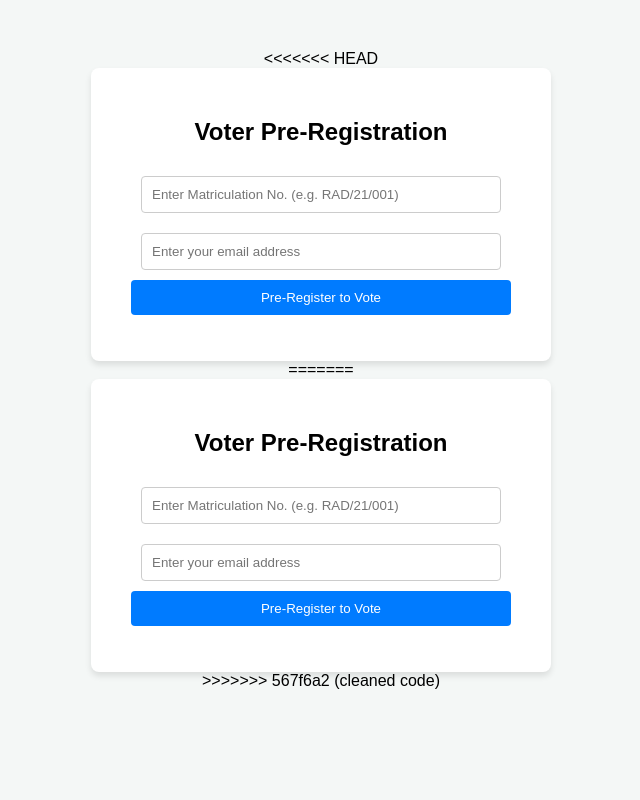
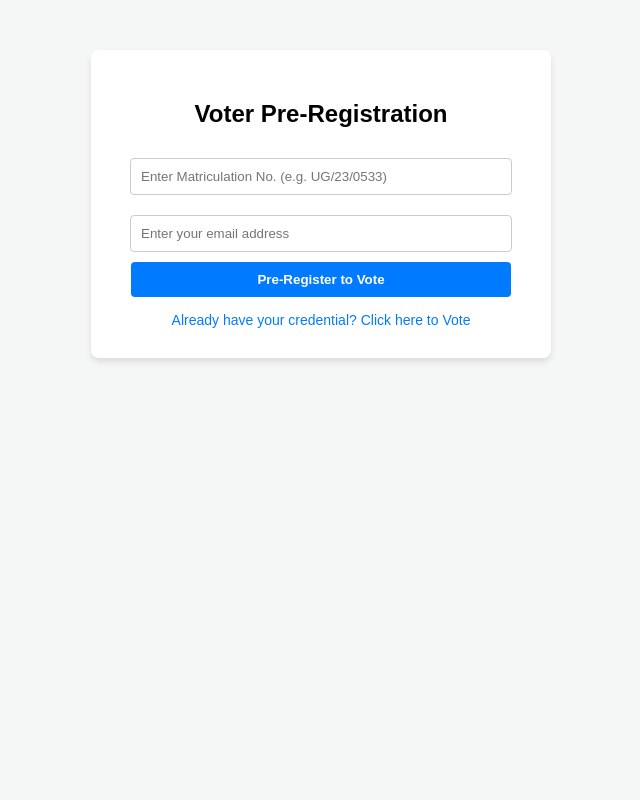
Before and after one commit to EMMANUEL-WEB-APP/ELECO-APP, a Flask app: page / in a window 1280 px wide. Shown: the whole page, without its empty margins (319-959 px from the left). Run offline with Flask 3, Linux system fonts and the light colour scheme.

Commit message:
Remove duplicate index conflict and clean up home page

```diff
--- a/templates/index.html
+++ b/templates/index.html
@@ -1,4 +1,3 @@
-<<<<<<< HEAD
 <!DOCTYPE html>
 <html lang="en">
 <head>
@@ -8,44 +7,21 @@
         body { font-family: Arial, sans-serif; text-align: center; margin-top: 50px; background-color: #f4f7f6; }
         .card { background: white; max-width: 400px; margin: auto; padding: 30px; border-radius: 8px; box-shadow: 0 4px 6px rgba(0,0,0,0.1); }
         input { width: 90%; padding: 10px; margin: 10px 0; border: 1px solid #ccc; border-radius: 4px; }
-        button { width: 95%; padding: 10px; background-color: #007bff; color: white; border: none; border-radius: 4px; cursor: pointer; }
+        button { width: 95%; padding: 10px; background-color: #007bff; color: white; border: none; border-radius: 4px; cursor: pointer; font-weight: bold; }
         button:hover { background-color: #0056b3; }
+        .link-btn { display: block; margin-top: 15px; color: #007bff; text-decoration: none; font-size: 14px; }
+        .link-btn:hover { text-decoration: underline; }
     </style>
 </head>
 <body>
     <div class="card">
         <h2>Voter Pre-Registration</h2>
         <form action="/register" method="POST">
-            <input type="text" name="matric_no" placeholder="Enter Matriculation No. (e.g. RAD/21/001)" required>
+            <input type="text" name="matric_no" placeholder="Enter Matriculation No. (e.g. UG/23/0533)" required>
             <input type="email" name="email" placeholder="Enter your email address" required>
             <button type="submit">Pre-Register to Vote</button>
         </form>
+        <a href="/vote" class="link-btn">Already have your credential? Click here to Vote</a>
     </div>
 </body>
 </html>
-=======
-<!DOCTYPE html>
-<html lang="en">
-<head>
-    <meta charset="UTF-8">
-    <title>Departmental Election Portal</title>
-    <style>
-        body { font-family: Arial, sans-serif; text-align: center; margin-top: 50px; background-color: #f4f7f6; }
-        .card { background: white; max-width: 400px; margin: auto; padding: 30px; border-radius: 8px; box-shadow: 0 4px 6px rgba(0,0,0,0.1); }
-        input { width: 90%; padding: 10px; margin: 10px 0; border: 1px solid #ccc; border-radius: 4px; }
-        button { width: 95%; padding: 10px; background-color: #007bff; color: white; border: none; border-radius: 4px; cursor: pointer; }
-        button:hover { background-color: #0056b3; }
-    </style>
-</head>
-<body>
-    <div class="card">
-        <h2>Voter Pre-Registration</h2>
-        <form action="/register" method="POST">
-            <input type="text" name="matric_no" placeholder="Enter Matriculation No. (e.g. RAD/21/001)" required>
-            <input type="email" name="email" placeholder="Enter your email address" required>
-            <button type="submit">Pre-Register to Vote</button>
-        </form>
-    </div>
-</body>
-</html>
->>>>>>> 567f6a2 (cleaned code)
```
